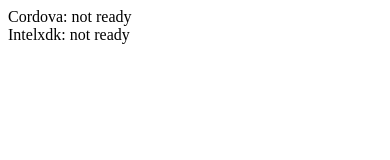
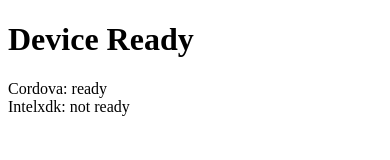
Before and after one commit to rscohn2/rscohn2.github.com, a plain HTML site: page deviceready/index.html in a window 390 px wide. Drawn offline with Linux system fonts and the light colour scheme; some packages are replaced by stand-ins of ours.

Commit message:
display device ready

```diff
--- a/deviceready/index.html
+++ b/deviceready/index.html
@@ -1,7 +1,7 @@
 <!DOCTYPE html><!--HTML5 doctype-->
 <html>
 <head>
-	<title>Your New Application</title>
+	<title>Device Ready</title>
 	<meta http-equiv="Content-type" content="text/html; charset=utf-8">
 	<meta name="viewport" content="width=device-width, initial-scale=1.0, maximum-scale=1.0, minimum-scale=1.0, user-scalable=0" />
 	<style type="text/css">
@@ -15,23 +15,26 @@
         console.log('starting');
         var onCordovaReady=function() {
             console.log('cordovaready');
+            document.getElementById('cordovaReady').innerHTML = 'ready';
         }
 		/* This code is used to run as soon as Intel activates */
 		var onDeviceReady=function(){
-		//hide splash screen
-            console.log('intelxdkready');
-		intel.xdk.device.hideSplashScreen();
+		  //hide splash screen
+          console.log('intelxdkready');
+		  intel.xdk.device.hideSplashScreen();
+          document.getElementById('intelxdkReady').innerHTML = 'ready';
 		};
 		document.addEventListener("intel.xdk.device.ready",onDeviceReady,false);
         document.addEventListener("deviceready",onCordovaReady,false);
 	</script>
 </head>
 <body>
+    <h1>Device Ready</h1>
     <span>Cordova: </span>
-    <span>not ready</span>
+    <span id="cordovaReady">not ready</span>
     <br>
     <span>Intelxdk: </span>
-    <span>not ready</span>
+    <span id="intelxdkReady">not ready</span>
 	<!-- content goes here-->
 </body>
 </html>
```
